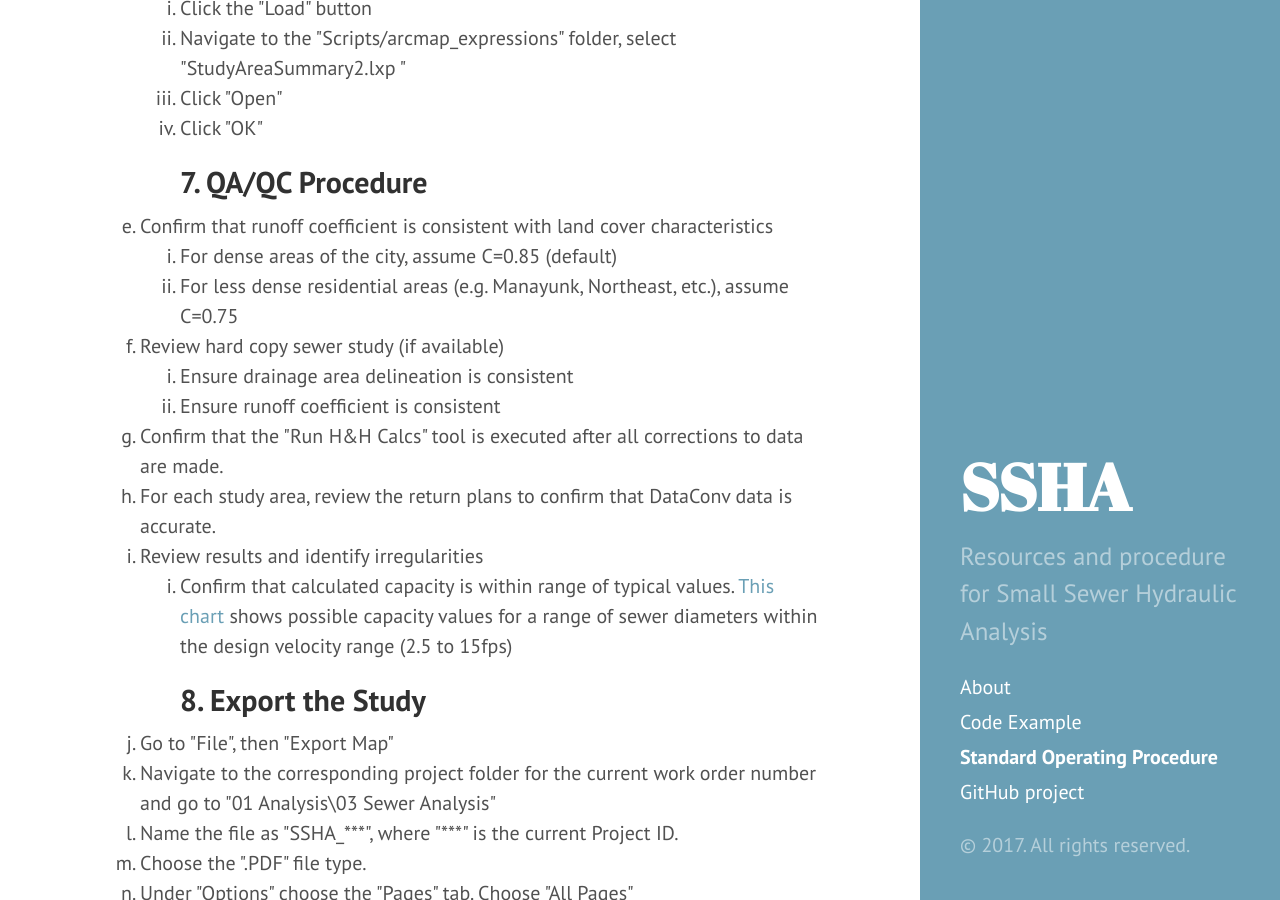
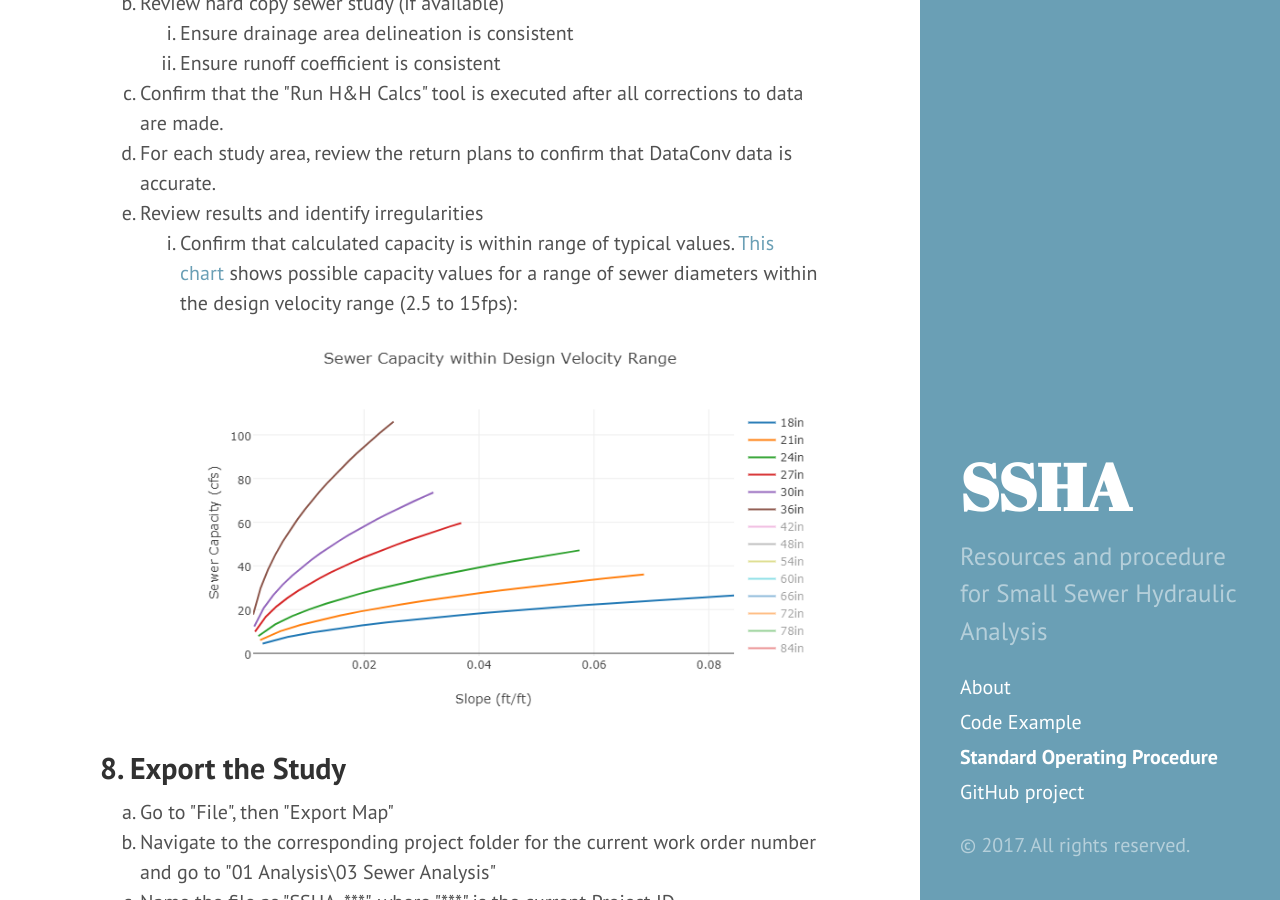
Before and after one commit to adams-cool-org/ssha3, a Jekyll site: the page built from docs/sop.md, in a window 1280 px wide and 900 px high, scrolled down 6854 px. Built offline with Jekyll 4.4.1, drawn with Linux system fonts in a browser that asks for light colours.

Commit message:
sop chart inline and link

```diff
--- a/docs/sop.md
+++ b/docs/sop.md
@@ -31,7 +31,6 @@ at this server location:
 | Mannings Slope Calcs.xlsm | Excel file for slope verification |
 
 
-<iframe width="560" height="315" src="https://www.youtube.com/embed/G3psxs3gyf8" frameborder="0" allowfullscreen></iframe>
 
 
 ## 1. Delineate Drainage Areas
@@ -136,6 +135,7 @@ Determine whether sewers adjacent to the study sewer (upstream and downstream) a
       2. Navigate to the &quot;Scripts/arcmap\_expressions&quot; folder, select &quot;StudyAreaSummary2.lxp &quot;
       3. Click &quot;Open&quot;
       4. Click &quot;OK&quot;
+
 ## 7. QA/QC Procedure
 1. Confirm that runoff coefficient is consistent with land cover characteristics
     1. For dense areas of the city, assume C=0.85 (default)
@@ -146,7 +146,9 @@ Determine whether sewers adjacent to the study sewer (upstream and downstream) a
 3. Confirm that the &quot;Run H&amp;H Calcs&quot; tool is executed after all corrections to data are made.
 4. For each study area, review the return plans to confirm that DataConv data is accurate.
 5. Review results and identify irregularities
-    1. Confirm that calculated capacity is within range of typical values. [This chart](https://plot.ly/~aerispaha/57.embed) shows possible capacity values for a range of sewer diameters within the design velocity range (2.5 to 15fps)
+    1. Confirm that calculated capacity is within range of typical values. [This chart](https://plot.ly/~aerispaha/57.embed) shows possible capacity values for a range of sewer diameters within the design velocity range (2.5 to 15fps):
+    [<img src="{{site.baseurl}}/public/img/capacity-within-design-velocity-plot.png">](https://plot.ly/~aerispaha/57.embed)
+
 ## 8. Export the Study
 1. Go to &quot;File&quot;, then &quot;Export Map&quot;
 2. Navigate to the corresponding project folder for the current work order number and go to &quot;01 Analysis\03 Sewer Analysis&quot;
```
Also changed, not shown: docs/public/img/capacity-within-design-velocity-plot.png (added).
